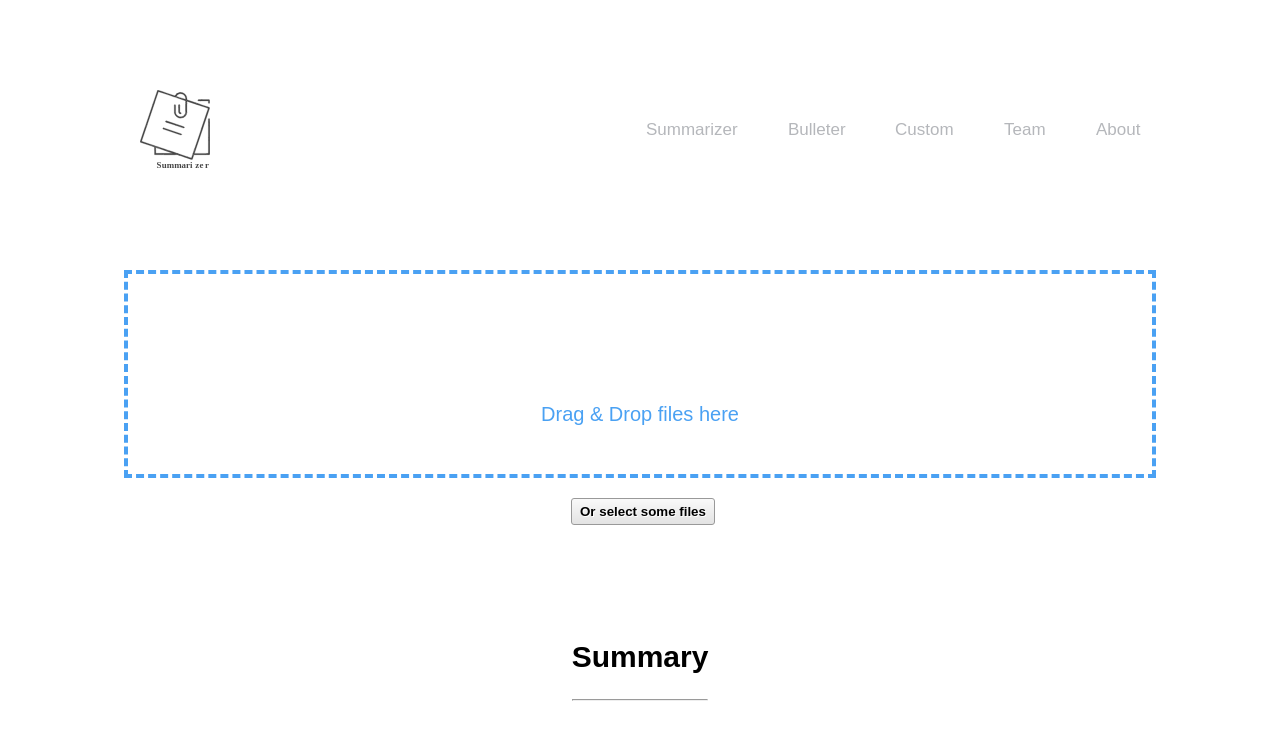
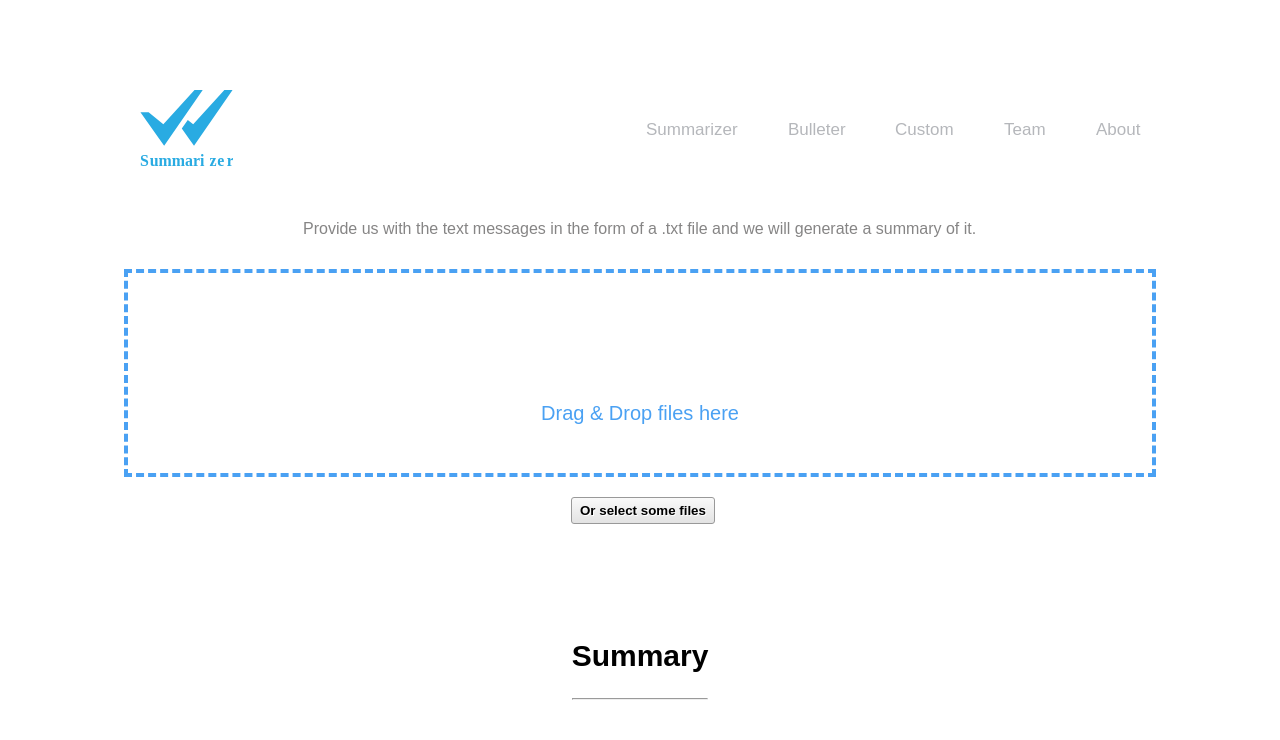
Before and after one commit to lio2011/summarizer-, a React (Create React App) app: page / in a window 1280 px wide. Shown: the top 740 px of the page. Built offline with nearby package versions, Linux system fonts and the light colour scheme.

Commit message:
added info

```diff
--- a/src/components/Dropbox.css
+++ b/src/components/Dropbox.css
@@ -1,6 +1,6 @@
 .container {
     /* transform: translateY(-100%); */
-    margin-top: 100px;
+    margin-top: 10px;
 }
 
 .container p {
--- a/src/components/Form.css
+++ b/src/components/Form.css
@@ -12,6 +12,14 @@ align-items: center;
   font-size: 20px;
   text-align: justify;
   /* border: solid 1px black; */
+}
+
+h4 {
+  font-family: "Karla", sans-serif;
+  font-weight: 400;
+  margin-top: 50px;
+  color: rgb(134, 133, 133);
+  text-align: center;
 }
 
 .custom-file-input {
--- a/src/components/Form.js
+++ b/src/components/Form.js
@@ -40,6 +40,7 @@ const Form = () => {
   return (
     <div className="form">
       <Zoom>
+      <h4>Provide us with the text messages in the form of a .txt file and we will generate a summary of it.</h4>
       <DropZone submit={handleSubmit} />
       </Zoom>
 
--- a/src/components/Form2.js
+++ b/src/components/Form2.js
@@ -47,6 +47,7 @@ const Form = () => {
   return (
     <div className="form">
       <Zoom>
+        <h4>Provide us with the text messages in the form of a file and we will only show you the important messages according to their relevance</h4>
       <DropZone submit={handleSubmit} />
       </Zoom>
 
--- a/src/components/Form3.js
+++ b/src/components/Form3.js
@@ -49,6 +49,7 @@ const[key, setKey] = useState('')
   return (
     <div className="form">
       <Zoom>
+        <h4>Provide us with the text messages in the form of a file and also give us the keywords and will only show the relevant messages according to keywords provided by you</h4>
       <DropZone submit={handleSubmit} />
       </Zoom>
 
```
Also changed, not shown: src/img/logo.svg.
